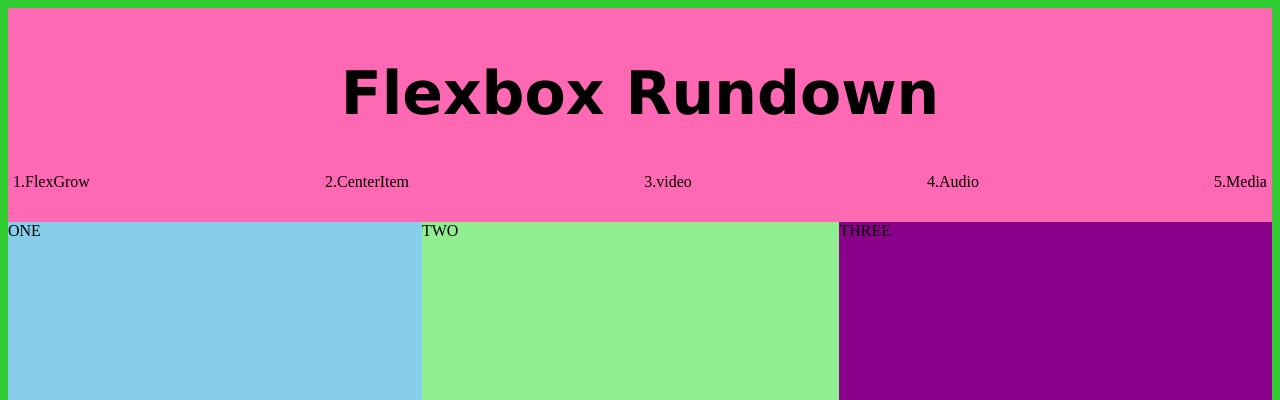
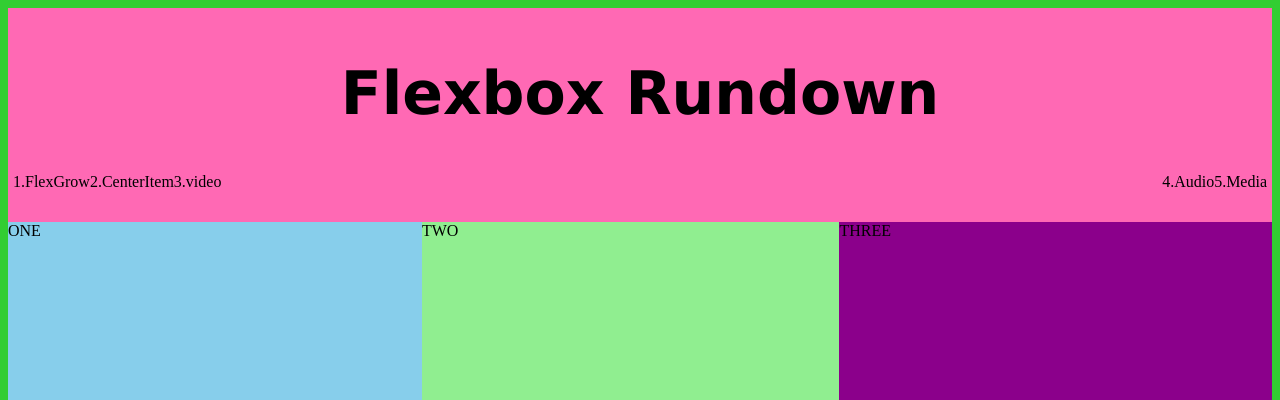
Before and after one commit to ted585/week-4-coding-worksheet, a plain HTML site: page index.html in a window 1280 px wide. Shown: the top 400 px of the page. Drawn offline with Linux system fonts and the light colour scheme.

Commit message:
menu bar spaced

```diff
--- a/index.html
+++ b/index.html
@@ -22,7 +22,7 @@
             <li> 1.FlexGrow</li>
             <li> 2.CenterItem</li>
             <li> 3.video</li>
-            <li> 4.Audio</li>
+            <li class="push"> 4.Audio</li>
             <li> 5.Media</li>
             </div>
 
--- a/styles.css
+++ b/styles.css
@@ -105,5 +105,10 @@ ul{
     display: flex;
     flex-wrap: wrap;
     flex-direction: row;
-    justify-content: space-between;
+    align-items:flex-start;
+
 }
+
+.push{
+    margin-left: auto;
+}
```
